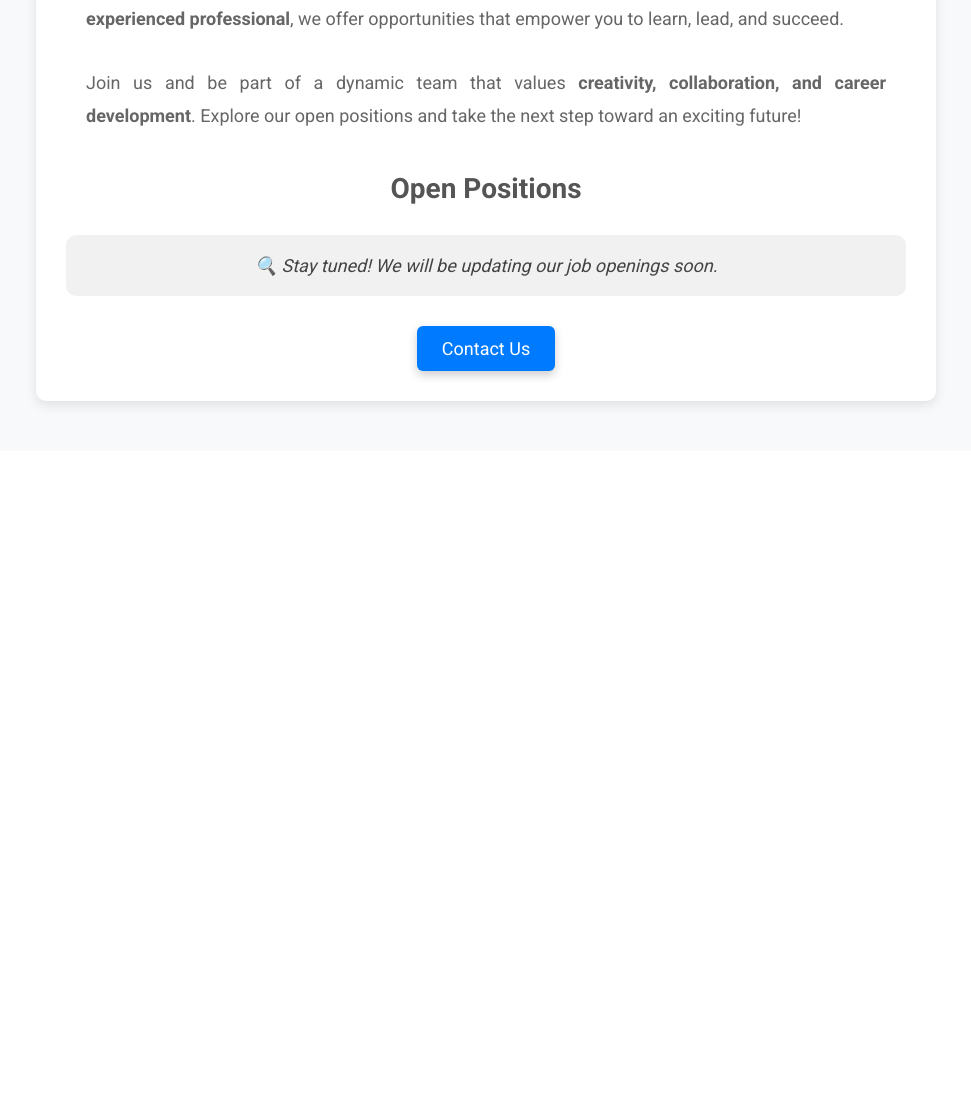
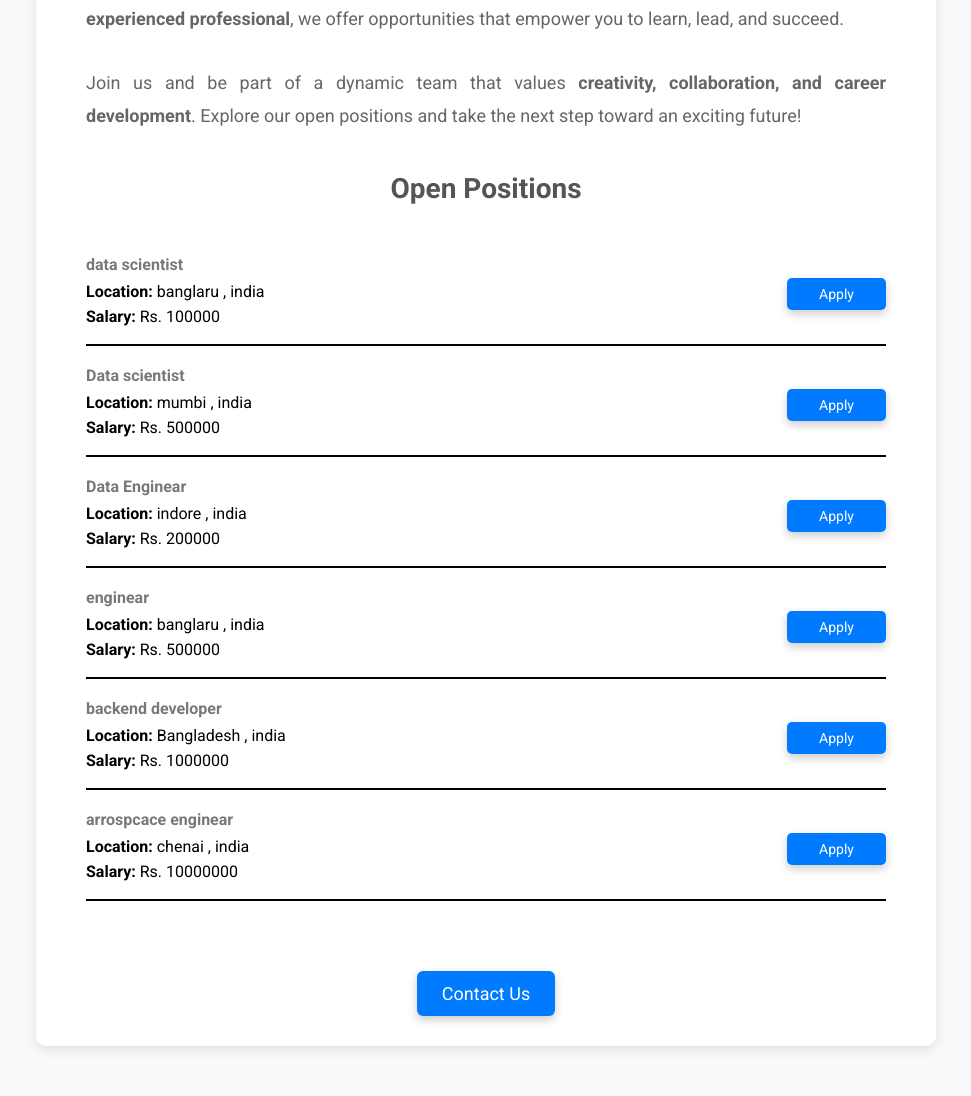
Before and after one commit to Jitesh52142/carrer-website-, a Flask app: page / in a window 1280 px wide. Shown: the part 813-1909 px from the top of the page, without its empty margins (154-1125 px from the left). Before the commit the page ends 1222 px from the top, so only its background shows below. Run offline with Flask 3, Linux system fonts and the light colour scheme.

Commit message:
this is the final commit for now

```diff
--- a/app.py
+++ b/app.py
@@ -1,12 +1,69 @@
-from flask import Flask,render_template
+from flask import Flask,render_template,jsonify
 
 app = Flask(__name__)## that show how the perticular scricpt is invoked
+
+JOBS = [
+    {
+        'id' : 1,
+        'title': 'data scientist',
+        'location': 'banglaru , india',
+        'salary':'Rs. 100000'
+
+    },
+
+     {
+        'id' : 2,
+        'title': 'Data scientist',
+        'location': 'mumbi , india',
+        'salary':'Rs. 500000'
+
+    },
+
+     {
+        'id' : 3,
+        'title': 'Data Enginear',
+        'location': 'indore , india',
+        'salary':'Rs. 200000'
+
+    },
+
+     {
+        'id' : 4,
+        'title': 'enginear',
+        'location': 'banglaru , india',
+        'salary':'Rs. 500000'
+
+    },
+
+     {
+        'id' : 5,
+        'title': 'backend developer',
+        'location': 'Bangladesh , india',
+        'salary':'Rs. 1000000'
+
+    },
+
+     {
+        'id' : 7,
+        'title': 'arrospcace enginear',
+        'location': 'chenai , india',
+        'salary':'Rs. 10000000'
+
+    }
+
+
+]
 
 
 @app.route("/")#they make and sattle the path of the link of the app after domain name.register the rpute to the application
 
 def helloworld():
-    return render_template('home.html')
+    return render_template('home.html',
+                           jobs=JOBS)
+
+@app.route("/api/jobs")
+def list_jobs():
+    return jsonify(JOBS)
 
 if __name__ =="__main__":
     app.run(host="0.0.0.0",debug = True)
--- a/templates/home.html
+++ b/templates/home.html
@@ -94,12 +94,13 @@
             text-align: justify;
         }
 
-        /* Open Positions */
+         /* Open Positions */
         .jobs-section {
-            background: #f1f1f1;
+            /* background: #f1f1f1; */
             padding: 20px;
             margin-top: 30px;
             border-radius: 10px;
+            text-align: left;
         }
 
         .job-text {
@@ -189,8 +190,13 @@
         </p>
 
         <h2>Open Positions</h2>
+
         <div class="jobs-section">
-            <p class="job-text">🔍 <em>Stay tuned! We will be updating our job openings soon.</em></p>
+
+            {% for job in jobs %}
+                {% include 'jobitem.html' %}
+            {% endfor %}
+
         </div>
 
         <div class="button-container" id="contact">
--- /dev/null
+++ b/templates/jobitem.html
@@ -0,0 +1,11 @@
+<div class="job-listing" style="display: flex; justify-content: space-between; align-items: center; border-bottom: 2px solid black; padding-bottom: 12px; margin-bottom: 20px;">
+    <div>
+        <h4 style="color: rgb(120,120,120); margin-bottom: 8px;">{{ job['title'] }}</h4>
+        <div style="margin-bottom: 6px;"><b>Location:</b> {{ job['location'] }}</div>
+        <div style="margin-bottom: 6px;"><b>Salary:</b> {{ job['salary'] }}</div>
+    </div id = 'apply_botton'>
+
+    <button style="background-color: #007bff; color: white; border: none; padding: 8px 32px; font-size: 14px; cursor: pointer; border-radius: 5px;">
+        Apply
+    </button>
+</div>
```
